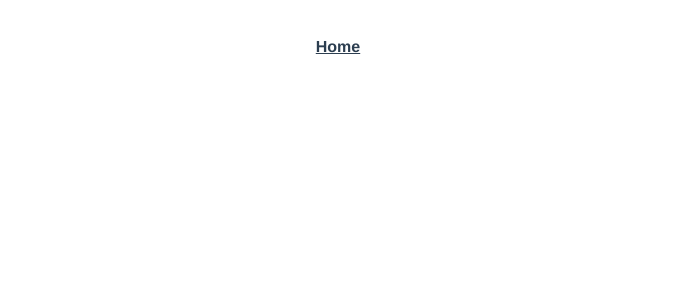
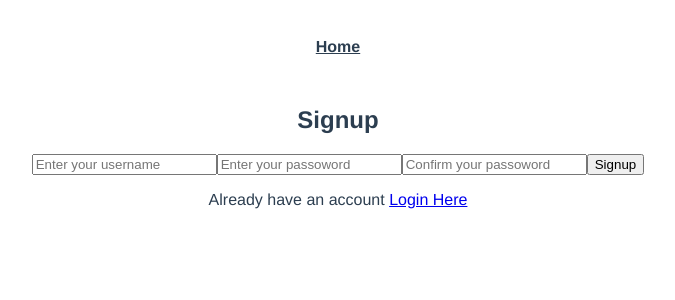
Before and after one commit to pootytang/gelcipes, a Vue app: page /signup in a window 1280 px wide. Before the commit this address had no page. Shown: the top 300 px of the page, without its empty margins (302-977 px from the left). Built offline with nearby package versions, Linux system fonts and the light colour scheme.

Commit message:
Added Login and Signup routers

```diff
--- a/src/router/index.js
+++ b/src/router/index.js
@@ -1,12 +1,13 @@
 import { createRouter, createWebHistory } from 'vue-router'
 import Home from '../views/Home.vue'
+import Login from '../views/auth/Login.vue'
+import Signup from '../views/auth/Signup.vue'
 
 const routes = [
-  {
-    path: '/',
-    name: 'Home',
-    component: Home
-  },
+  { path: '/', name: 'Home', component: Home },
+  { path: '/login', name: 'Login', component: Login },
+  { path: '/signup', name: 'Signup', component: Signup },
+
 ]
 
 const router = createRouter({
--- /dev/null
+++ b/src/views/auth/Login.vue
@@ -0,0 +1,29 @@
+<template>
+  <h2>Login</h2>
+  <form @submit.prevent="handleSubmit">
+    <input v-model="username" type="text" placeholder="Enter your username" required />
+    <input v-model="password" type="password" placeholder="Enter your passoword" required />
+    <button>Login</button>
+  </form>
+  <p>Do not have an account <router-link :to="{ name: 'Signup' }" >Signup Here</router-link></p>
+</template>
+
+<script>
+import { ref } from 'vue'
+export default {
+  setup() {
+    const username = ref('')
+    const password = ref('')
+
+    const handleSubmit = () => {
+      console.log(username, password)
+    }
+
+    return { username, password, handleSubmit }
+  }
+}
+</script>
+
+<style>
+
+</style>
--- /dev/null
+++ b/src/views/auth/Signup.vue
@@ -0,0 +1,31 @@
+<template>
+  <h2>Signup</h2>
+  <form @submit.prevent="handleSubmit">
+    <input v-model="username" type="text" placeholder="Enter your username" required />
+    <input v-model="password" type="password" placeholder="Enter your passoword" required />
+    <input v-model="confirmPassword" type="password" placeholder="Confirm your passoword" required />
+    <button>Signup</button>
+  </form>
+  <p>Already have an account <router-link :to="{ name: 'Login' }" >Login Here</router-link></p>
+</template>
+
+<script>
+import { ref } from 'vue'
+export default {
+  setup() {
+    const username = ref('')
+    const password = ref('')
+    const confirmPassword = ref('')
+
+    const handleSubmit = () => {
+      console.log(username, password, confirmPassword)
+    }
+
+    return { username, password, confirmPassword, handleSubmit }
+  }
+}
+</script>
+
+<style>
+
+</style>
```
